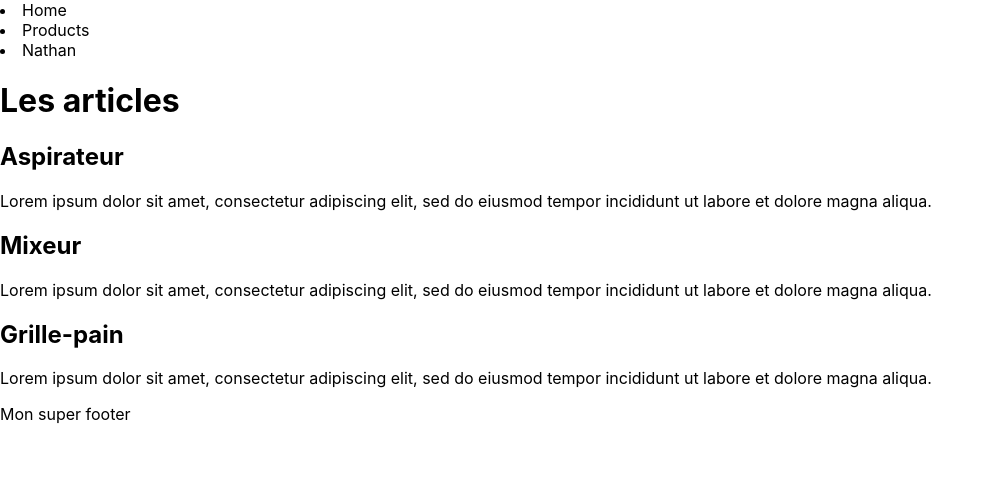
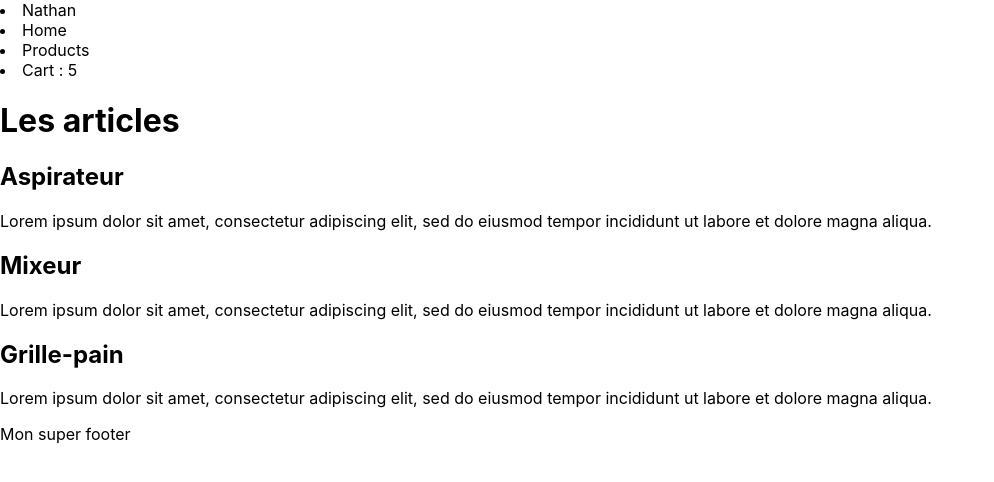
Before and after one commit to Anakin-66/exo-ecom, a React (Create React App) app: page / in a window 1280 px wide. Shown: the top 482 px of the page, without its empty margins (0-994 px from the left). Built offline with nearby package versions, Linux system fonts and the light colour scheme.

Commit message:
added products cart

```diff
--- a/src/Header.js
+++ b/src/Header.js
@@ -1,14 +1,17 @@
 function Header () {
     const userOnline = true
-    const name = 'Nathan'
+    const name = 'Nathan';
+    const ProductsInCart = 5;
     return (
         <header>
             <nav>
                 <lu>
+                    { userOnline ? <li>{name}</li> : <li>Veuillez vous connecter</li> }
+
                     <li>Home</li>
                     <li>Products</li>
-                    { userOnline ? <li>{name}</li> : <li>Veuillez vous connecter</li> }
 
+                    { ProductsInCart > 0 ? <li>Cart : {ProductsInCart} </li> : <li>Pas de produits dans le panier</li> }
                 </lu>
             </nav>
         </header>
```
